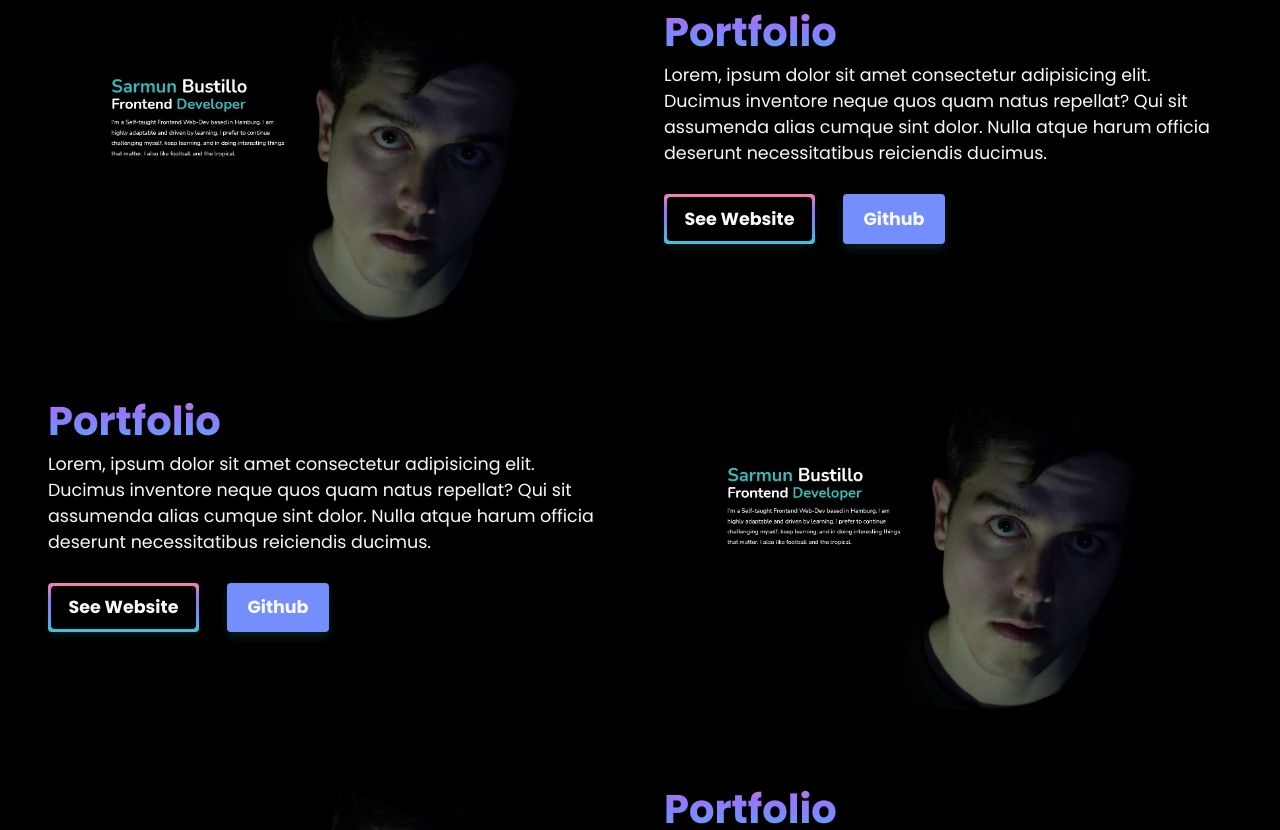
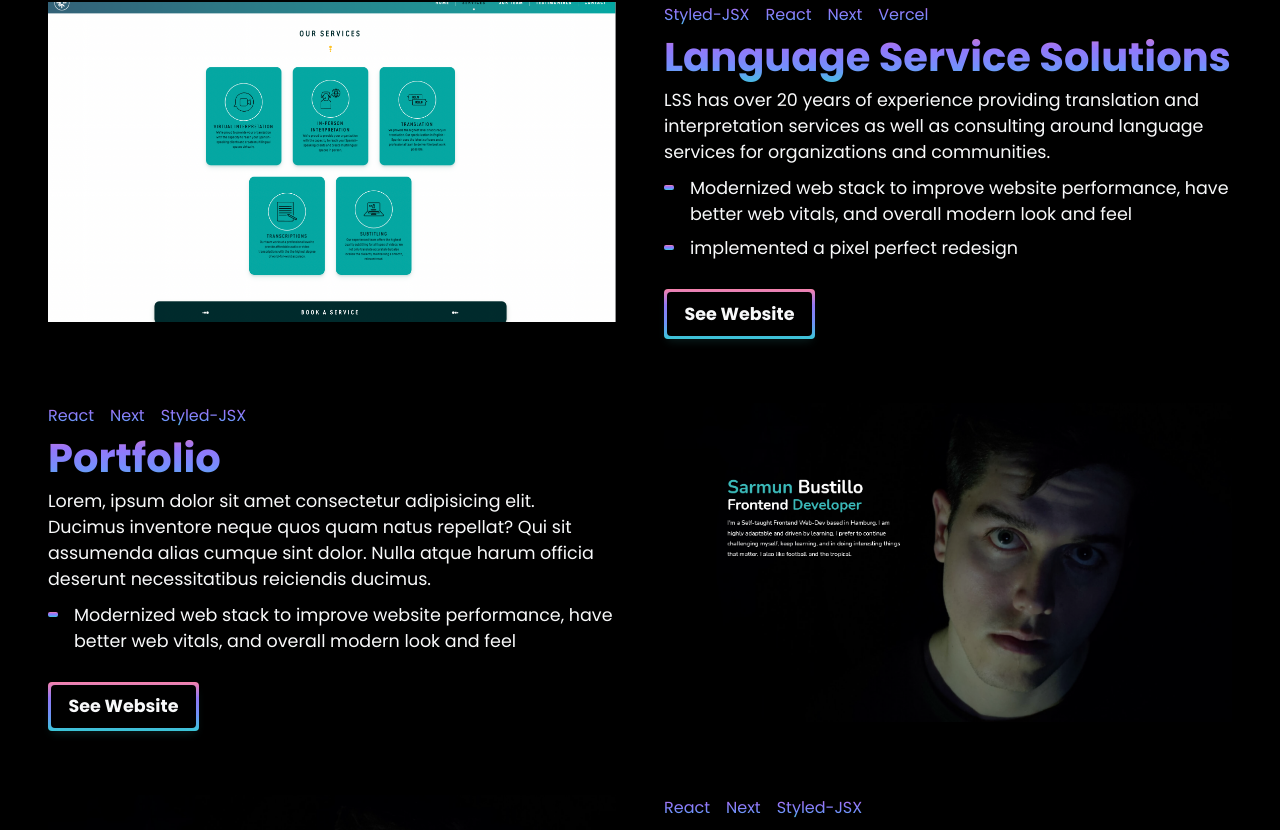
Before and after one commit to Sarmunbustillo/Portfolio-2.0, a Next.js app: page / in a window 1280 px wide. Shown: the part 1054-1884 px from the top of the page. Built offline with nearby package versions, Linux system fonts and the light colour scheme.

Commit message:
Firefox fallback and info updates

```diff
--- a/components/Contact.tsx
+++ b/components/Contact.tsx
@@ -8,25 +8,31 @@ export default function Contact() {
       <ContactStyles>
         <h2>Let's Talk</h2>
         <div className="links">
-          <a href="mailto:sarmun.b@gmail.com" className="button button-third">
+          <span className="button-wrapper-border">
+            <a href="mailto:sarmun.b@gmail.com" className="button ">
               Get in Touch
             </a>
+          </span>
+          <span className="button-wrapper-border">
             <a
               href="https://www.linkedin.com/in/sarmun-bustillo-947111199"
-            className="button button-third"
+              className="button "
               target="_blank"
               rel="noreferrer"
             >
               Linkedin
             </a>
+          </span>
+          <span className="button-wrapper-border">
             <a
               href="https://www.google.com"
-            className="button button-third"
+              className="button "
               target="_blank"
               rel="noreferrer"
             >
               Resume
             </a>
+          </span>
         </div>
       </ContactStyles>
     </ContainerStyles>
--- a/components/Page.tsx
+++ b/components/Page.tsx
@@ -299,12 +299,19 @@ const GlobalStyles = createGlobalStyle`
 
   h4 {font-size: var( --font-size-fluid-1)}
 
-  h5 {font-size:var(--h5)}
+
 
 h2,h3,h4,h5,h6 {
+
   background: var(--linear-gradient-2) fixed;
   -webkit-background-clip: text;
   -webkit-text-fill-color: transparent;
+
+  @supports (-moz-appearance:none ){
+    background: var(--indigo-4) ;
+    -webkit-background-clip: text;
+    -webkit-text-fill-color: transparent;
+    }
 }
   small, .small {font-size: var(--font-size-0)}
 
@@ -312,12 +319,12 @@ h2,h3,h4,h5,h6 {
     text-decoration: none;
     color: inherit;
 
-    &:hover {
+    &:hover, &:focus-visible {
       text-decoration: none;
     }
   }
 
-   p, a , button{
+   p, a , button, ul , ol{
    font-size: var(--font-size-2)
   }
 
@@ -340,6 +347,10 @@ h2,h3,h4,h5,h6 {
     background: var(--linear-gradient-2) fixed ;
     display: inline-flex;
     border-radius: var(--border-radius);
+
+    @supports (-moz-appearance:none ){
+      background: var(--indigo-4)  ;
+      }
   }
 
 .button {
@@ -360,10 +371,10 @@ h2,h3,h4,h5,h6 {
 
   @media (max-width: ${mediaQueries.mobile}) {
       display: flex;
-      margin-bottom: 1rem;
+      width: 100%;
     }
 
-  &:hover {
+  &:hover, &:focus-visible {
     --button-bg: transparent;
     --button-border: var(--highlight-darker);
     --button-color-text: var( --dark-color-text);
@@ -375,8 +386,7 @@ h2,h3,h4,h5,h6 {
     --button-color-text: var(--light-color-text);
      border: .3rem solid var(--button-border);
 
-
-    &:hover {
+    &:hover, &:focus-visible {
       --button-bg: var(--transparent);
       -button-color-text: var( --light-color-text);
     }
@@ -386,12 +396,11 @@ h2,h3,h4,h5,h6 {
       --button-border:  var(--highlight);
       border: .3rem solid var(--button-border);
 
-      &:hover {
+      &:hover, &:focus-visible {
         --button-bg: var(--highlight);
-    }
+      }
     }
 }
-
 `;
 
 const Page = ({ children }: { children: ReactNode }) => (
--- a/components/Project.tsx
+++ b/components/Project.tsx
@@ -6,9 +6,10 @@ type Props = {
   imgPath: string;
   alt: string;
   projectTitle: string;
+  technologies: string[];
   projectDescription: string;
+  workDone: string[];
   projectLink: string;
-  projectGithub: string;
   layout?: string;
 };
 
@@ -16,9 +17,10 @@ const Project = ({
   imgPath,
   alt,
   projectTitle,
+  technologies,
   projectDescription,
+  workDone,
   projectLink,
-  projectGithub,
   layout,
 }: Props) => {
   const ref = useRef<HTMLElement>(null);
@@ -29,17 +31,29 @@ const Project = ({
         <img src={imgPath} alt={alt} loading="lazy" height="400" width="700" />
       </div>
       <div className="project-description">
+        <div className="project-tags">
+          {technologies.map((label, i) => (
+            <span key={`tag-${i}`}>{label}</span>
+          ))}
+        </div>
         <h3>{projectTitle}</h3>
         <p>{projectDescription}</p>
+        <ul>
+          {workDone.map((list, i) => (
+            <li key={`list-${i}`}>{list}</li>
+          ))}
+        </ul>
         <div className="project-buttons">
           <span className="button-wrapper-border">
-            <a href={projectLink} className="button">
+            <a
+              href={projectLink}
+              target="_blank"
+              rel="noreferrer"
+              className="button"
+            >
               See Website
             </a>
           </span>
-          <a href={projectGithub} className=" button button-secondary">
-            Github
-          </a>
         </div>
       </div>
     </ProjectsStyles>
--- a/components/Projects.tsx
+++ b/components/Projects.tsx
@@ -8,29 +8,39 @@ export default function Projects() {
       <h2>Projects</h2>
       <div className="project-grid">
         <Project
-          imgPath="../images/projects/project1.png"
-          alt="portfolio"
-          projectTitle="Portfolio"
-          projectDescription="Lorem, ipsum dolor sit amet consectetur adipisicing elit. Ducimus inventore neque quos quam natus repellat? Qui sit assumenda alias cumque sint dolor. Nulla atque harum officia deserunt necessitatibus reiciendis ducimus."
-          projectLink="#"
-          projectGithub="#"
+          imgPath="../images/projects/LSS.png"
+          alt="Language Service Solutions"
+          projectTitle="Language Service Solutions"
+          technologies={['Styled-JSX', 'React', 'Next', 'Vercel']}
+          projectDescription="LSS has over 20 years of experience providing translation and interpretation services as well as consulting around language services for organizations and communities. "
+          workDone={[
+            'Modernized web stack to improve website performance, have better web vitals, and overall modern look and feel',
+            'implemented a pixel perfect redesign',
+          ]}
+          projectLink="https://languageservicesolutions.com/services"
         />
         <Project
           layout="left"
           imgPath="../images/projects/project1.png"
           alt="portfolio"
           projectTitle="Portfolio"
+          technologies={['React', 'Next', 'Styled-JSX']}
           projectDescription="Lorem, ipsum dolor sit amet consectetur adipisicing elit. Ducimus inventore neque quos quam natus repellat? Qui sit assumenda alias cumque sint dolor. Nulla atque harum officia deserunt necessitatibus reiciendis ducimus."
+          workDone={[
+            'Modernized web stack to improve website performance, have better web vitals, and overall modern look and feel',
+          ]}
           projectLink="#"
-          projectGithub="#"
         />
         <Project
           imgPath="../images/projects/project1.png"
           alt="portfolio"
           projectTitle="Portfolio"
+          technologies={['React', 'Next', 'Styled-JSX']}
           projectDescription="Lorem, ipsum dolor sit amet consectetur adipisicing elit. Ducimus inventore neque quos quam natus repellat? Qui sit assumenda alias cumque sint dolor. Nulla atque harum officia deserunt necessitatibus reiciendis ducimus."
+          workDone={[
+            'Modernized web stack to improve website performance, have better web vitals, and overall modern look and feel',
+          ]}
           projectLink="#"
-          projectGithub="#"
         />
       </div>
     </ProjectsStyles>
--- a/components/Styles/ContactStyles.tsx
+++ b/components/Styles/ContactStyles.tsx
@@ -18,13 +18,11 @@ const ContactStyles = styled.section`
 
   .links {
     display: flex;
+    flex-wrap: wrap;
     gap: var(--size-6);
+
     @media (max-width: ${mediaQueries.mobile}) {
       width: 100%;
-    }
-    a {
-      @media (min-width: ${mediaQueries.mobile}) {
-      }
     }
   }
 `;
--- a/components/Styles/ProjectStyles.tsx
+++ b/components/Styles/ProjectStyles.tsx
@@ -64,6 +64,51 @@ const ProjectsStyles = styled.div`
       p {
         max-width: 60ch;
       }
+      ul {
+        display: grid;
+        gap: var(--size-2);
+      }
+      li {
+        display: grid;
+        gap: var(--size-3);
+        grid-template-columns: 1rem 1fr;
+        align-items: flex-start;
+
+        &::marker {
+          content: none;
+        }
+
+        &::before {
+          content: '';
+          background: var(--linear-gradient-2) fixed;
+          width: 100%;
+          height: 0.5rem;
+          position: relative;
+          top: 1rem;
+          border-radius: 2px;
+
+          @supports (-moz-appearance: none) {
+            background: var(--indigo-4);
+          }
+        }
+      }
+    }
+
+    &-tags {
+      display: flex;
+      gap: var(--size-3);
+      span {
+        font-size: var(--font-size-1);
+        background: var(--linear-gradient-2) fixed;
+        -webkit-background-clip: text;
+        -webkit-text-fill-color: transparent;
+
+        @supports (-moz-appearance: none) {
+          background: var(--linear-gradient-1);
+          -webkit-background-clip: text;
+          -webkit-text-fill-color: transparent;
+        }
+      }
     }
 
     &-buttons {
```
Also changed, not shown: public/images/projects/LSS.png (added). Lines whose indentation alone changed are shown as unchanged.
